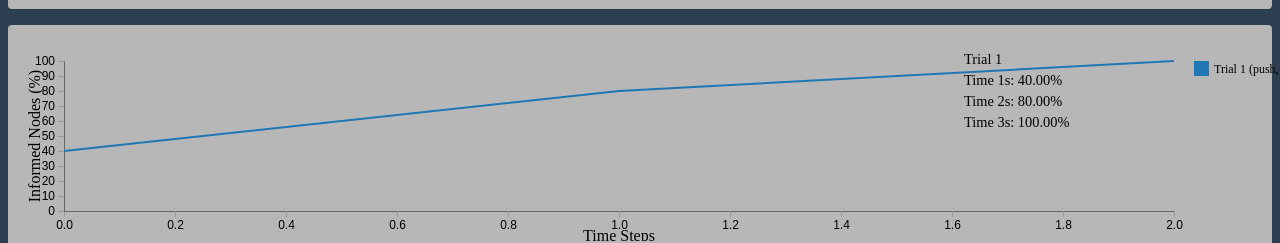
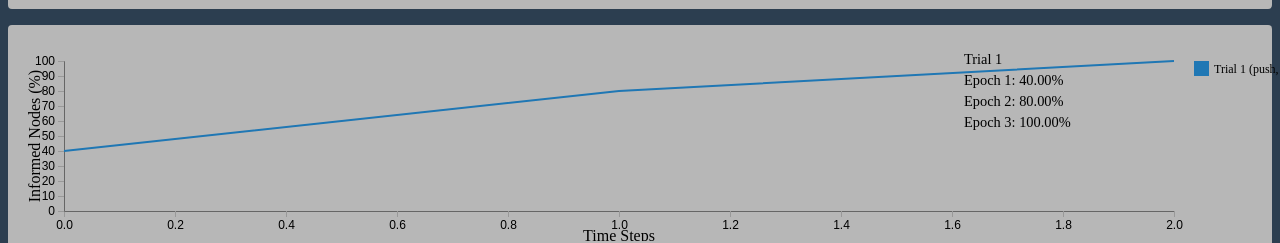
Before and after one commit to tsereda/VectorConsensusVisualization, a SvelteKit app: page / in a window 1280 px wide. Both pictures are taken after a click on the button "Run Trial". Shown: the part 542-785 px from the top of the page. Built offline with nearby package versions, Linux system fonts and the light colour scheme.

Commit message:
density and epoch

```diff
--- a/src/routes/+page.svelte
+++ b/src/routes/+page.svelte
@@ -124,7 +124,7 @@ function startNewTrial() {
                 id="density"
                 bind:value={$config.density}
                 min="0."
-                max=".35"
+                max="1"
                 step="0.01"
                 on:change={initializeGraph}
             />
@@ -199,7 +199,7 @@ function startNewTrial() {
                     {#each $trials as trial, trialIndex}
                         <li class="trial-header">Trial {trialIndex + 1}</li>
                         {#each trial.metrics as metric, index}
-                            <li>Time {index + 1}s: {metric.toFixed(2)}%</li>
+                            <li>Epoch {index + 1}: {metric.toFixed(2)}%</li>
                         {/each}
                     {/each}
                 </ul>
```
